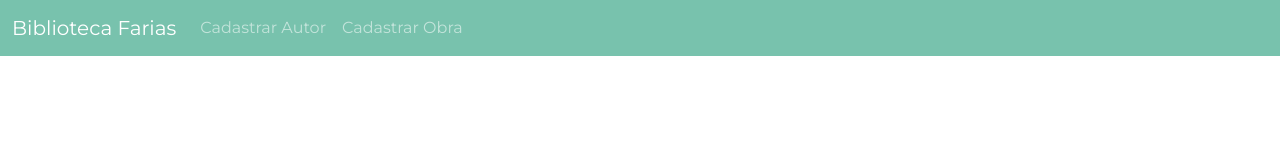
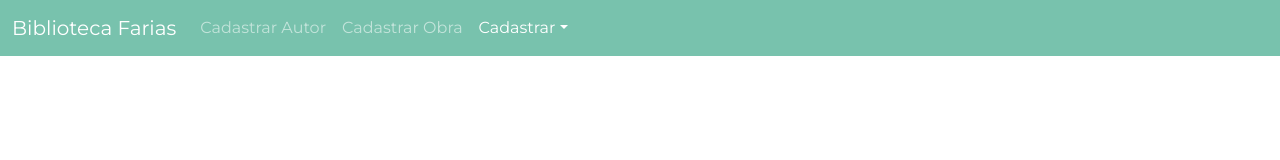
Before and after one commit to FilipeFariasC/dac-atividade-7-frontend, a React (Create React App) app: page / in a window 1280 px wide. Shown: the top 160 px of the page. Built offline with nearby package versions, Linux system fonts and the light colour scheme.

Commit message:
projeto finalizado, melhorias dropdown

```diff
--- a/src/components/NavItem.tsx
+++ b/src/components/NavItem.tsx
@@ -3,17 +3,21 @@ import { NavLink } from "react-router-dom";
 interface NavItemProps{
   label: string;
   link: string;
+  appendClassName?: string;
+  children?: React.ReactNode | React.ReactNode[];
 }
 
-export default function NavItem({label, link}: NavItemProps){
+export default function NavItem({label, link, appendClassName, children}: NavItemProps){
   return (
-    <li className="nav-item">
+    <li className={`nav-item ` + (appendClassName? appendClassName:"") }>
       <NavLink
       to={link}
-      className={({isActive}) => "nav-link " + (isActive ? 'active' : '') }
+      className={({isActive}) => "nav-link "+ (appendClassName? appendClassName+"-toggle":"") + (isActive ? ' active' : '') }
+      data-bs-toggle={appendClassName?"dropdown":""}
       >
         {label}
       </NavLink>
+      {children}
     </li>
   )
 }
--- a/src/components/Navbar.tsx
+++ b/src/components/Navbar.tsx
@@ -1,4 +1,4 @@
-import { Link } from 'react-router-dom';
+import { Link, NavLink } from 'react-router-dom';
 import NavItem from './NavItem';
 
 
@@ -15,8 +15,15 @@ export default function Navbar(){
           <ul className="navbar-nav me-auto">
             <NavItem link="/registerAuthor" label={'Cadastrar Autor'}/>
             <NavItem link="/registerBook" label={'Cadastrar Obra'}/>
+            <NavItem link="#" label={'Cadastrar'} appendClassName="dropdown">
+              <div className="dropdown-menu">
+                <NavLink className="dropdown-item" to="/registerAuthor"> Autor </NavLink>
+                <NavLink className="dropdown-item" to="/registerBook"> Obra </NavLink>
+              </div>
+            </NavItem>
           </ul>
         </div>
+
       </div>
     </nav>
   );
```
Also changed, not shown: 1 other file (tests, documents, lock files or other folders).
